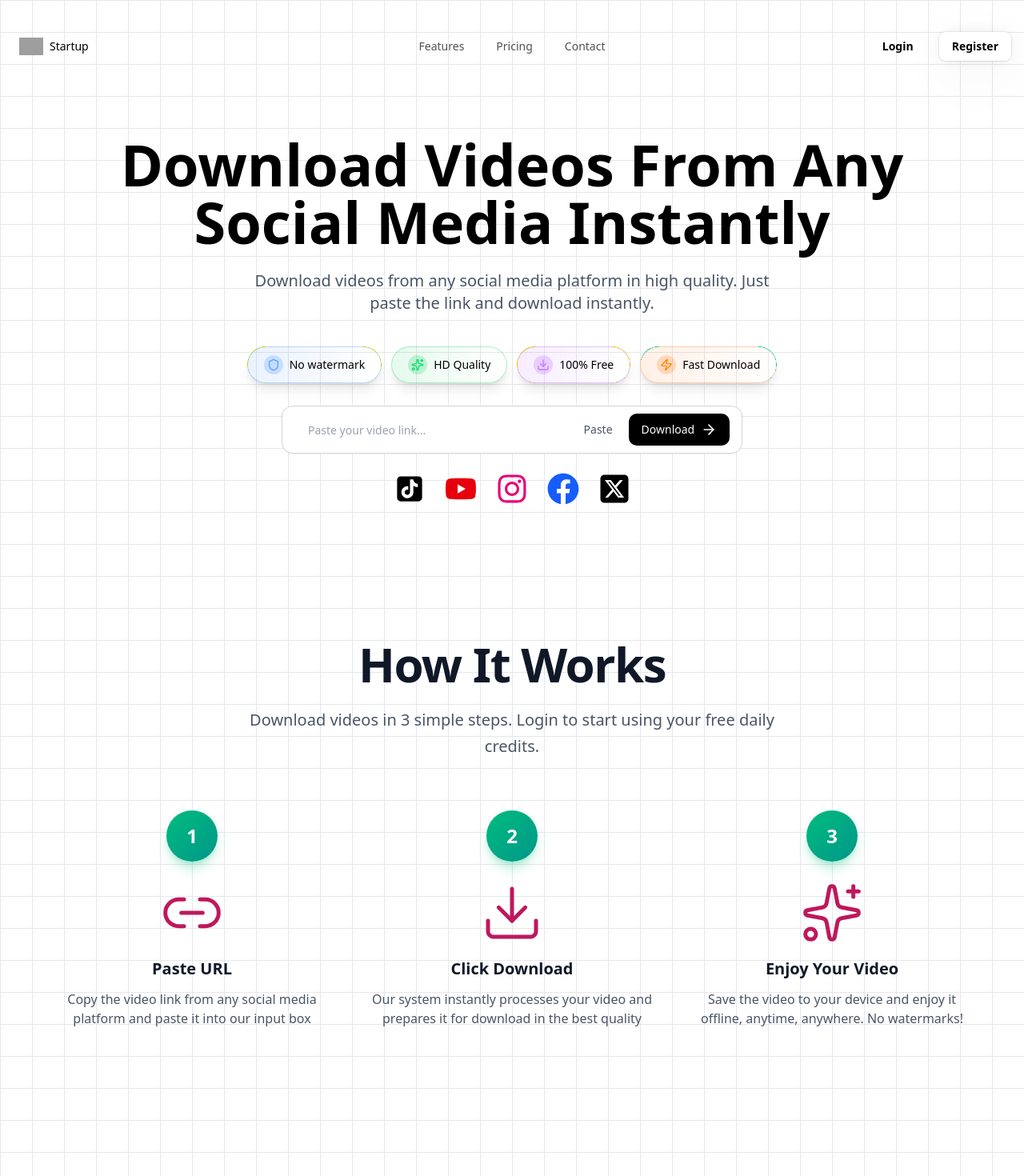
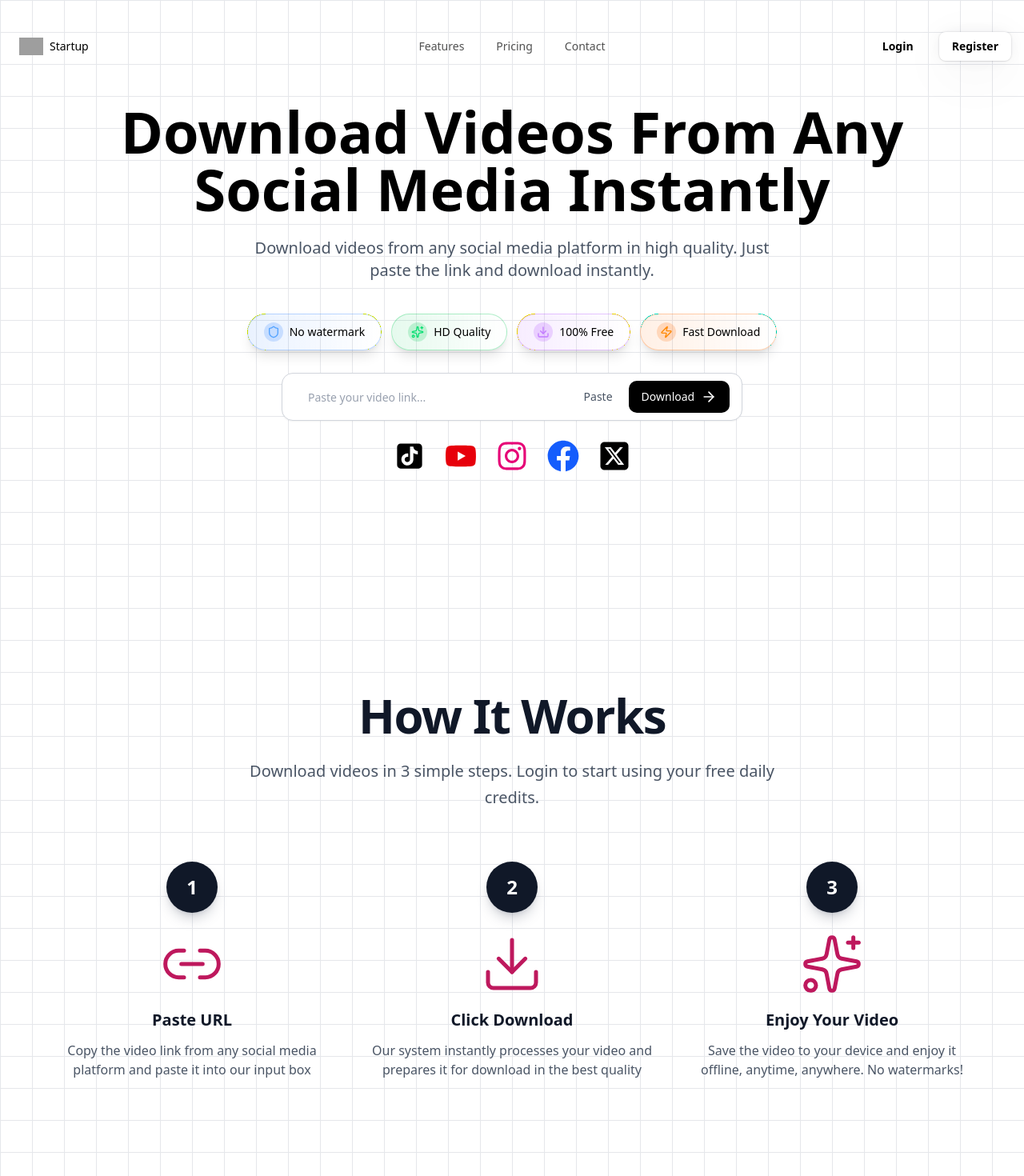
Before and after one commit to afganirw07/Social-Media-Downloader, a Next.js app: page / in a window 1280 px wide. Shown: the top 1470 px of the page at 80% size. Built offline with nearby package versions, Linux system fonts and the light colour scheme; grey boxes are pictures that could not be loaded.

Commit message:
feat: Implement initial landing page structure with core sections and components.

```diff
--- a/app/globals.css
+++ b/app/globals.css
@@ -49,9 +49,7 @@
 
 /* Grid background utility */
 .bg-grid-fade {
-  position: absolute;
-  inset: 0;
-  z-index: 0;
+  position: relative;
   background-image:
     linear-gradient(to right, #e5e7eb 1px, transparent 1px),
     linear-gradient(to bottom, #e5e7eb 1px, transparent 1px);
--- a/app/layout.tsx
+++ b/app/layout.tsx
@@ -26,7 +26,7 @@ export default function RootLayout({
   return (
     <html lang="en">
       <body
-        className={`${geistSans.variable} ${geistMono.variable} antialiased`}
+        className={`${geistSans.variable} ${geistMono.variable} antialiased bg-grid-fade`}
       >
         <TooltipProvider>
           {children}
--- a/app/page.tsx
+++ b/app/page.tsx
@@ -51,10 +51,10 @@ export default function Home() {
         <FAQ/>
       </section>
 
-      {/* CTA */}
+      {/* CTA
       <section className="relative z-10 min-h-screen">
         <CTASection/>
-      </section>
+      </section> */}
 
       <section id="contact">
       <Footer/>
--- a/components/landingpage/how-it-works/step-card.tsx
+++ b/components/landingpage/how-it-works/step-card.tsx
@@ -5,8 +5,8 @@ export default function StepCard({ number, title, description, icon }: StepCardP
     <div className="relative group">
       <div className="flex flex-col items-center text-center">
         {/* Number Badge */}
-        <div className="w-16 h-16 bg-linear-to-br from-emerald-500 to-teal-600 text-white rounded-full font-bold text-2xl flex items-center
-        justify-center mb-6 shadow-lg shadow-emerald-500/30 group-hover:scale-110 group-hover:shadow-emerald-500/50 transition-all duration-300">
+        <div className="w-16 h-16 bg-linear-to-br bg-gray-900 text-white rounded-full font-bold text-2xl flex items-center
+        justify-center mb-6 shadow-lg shadow-gray-500/30 group-hover:scale-110 group-hover:shadow-gray-500/30 transition-all duration-300">
           {number}
         </div>
 
--- a/components/sections/faq.tsx
+++ b/components/sections/faq.tsx
@@ -57,7 +57,7 @@ export default function FAQ() {
   ]
 
   return (
-    <div className="w-full px-4 relative z-10">
+    <div className="w-full py-20 px-4 relative z-10">
       <div className="max-w-7xl mx-auto">
 
         {/* Header */}
@@ -105,20 +105,6 @@ export default function FAQ() {
           ))}
         </div>
 
-        {/* Bottom CTA */}
-        <motion.div
-          initial={{ opacity: 0, y: 20 }}
-          whileInView={{ opacity: 1, y: 0 }}
-          transition={{ duration: 0.6, delay: 0.4 }}
-          viewport={{ once: true }}
-          className="my-10 text-center"
-        >
-          <p className="text-gray-600 mb-4 mt-12">Still have questions?</p>
-          <button className="px-8 py-3 bg-linear-to-r from-blue-600 to-purple-600 hover:from-blue-700 hover:to-purple-700 text-white font-semibold rounded-xl transition-all duration-300 shadow-lg hover:shadow-xl">
-            Contact Support
-          </button>
-        </motion.div>
-
       </div>
     </div>
   )
--- a/components/sections/feature.tsx
+++ b/components/sections/feature.tsx
@@ -65,7 +65,7 @@ export default function Features() {
   ]
 
   return (
-    <div className="bg-grid-fade px-4 relative z-10">
+    <div className="px-4 relative z-10">
       <div className="max-w-6xl mx-auto">
 
         {/* Header */}
--- a/components/sections/hero.tsx
+++ b/components/sections/hero.tsx
@@ -26,7 +26,7 @@ const FeatureBadge = ({ title, icon: Icon, iconColor, bgColor, borderColor, grad
 
 export default function Hero() {
     return (
-        <section className="bg-grid-fade flex flex-col justify-center items-center py-16 px-4 lg:px-8">
+        <section className="mt-16 flex flex-col justify-center items-center py-16 px-4 lg:px-8">
             <h1 className="text-3xl sm:text-4xl md:text-7xl font-bold text-center text-black max-w-4xl md:max-w-6xl">
                 Download Videos From Any Social Media Instantly
             </h1>
--- a/components/sections/how-it-works.tsx
+++ b/components/sections/how-it-works.tsx
@@ -25,7 +25,7 @@ export default function HowItWorks() {
   ]
 
   return (
-    <div className="bg-grid-fade px-4 relative z-10">
+    <div className="px-4 relative z-10">
       <div className="max-w-6xl mx-auto">
 
         {/* Header */}
--- a/components/sections/pricing.tsx
+++ b/components/sections/pricing.tsx
@@ -27,7 +27,7 @@ export default function Pricing() {
 
 
   return (
-    <div className="w-full px-4 py-10 relative z-10 bg-grid-fade">
+    <div className="w-full px-4 py-10 relative z-10">
       <div className="max-w-6xl mx-auto">
 
         {/* Header */}
--- a/components/sections/testi.tsx
+++ b/components/sections/testi.tsx
@@ -55,7 +55,7 @@ export default function Testimonials() {
   ]
 
   return (
-    <div className="bg-grid-fade py-20 px-4 relative z-10">
+    <div className="py-20 px-4 relative z-10">
       <div className="max-w-7xl mx-auto">
 
         {/* Header */}
```
Also changed, not shown: 1 other file (tests, documents, lock files or other folders).
